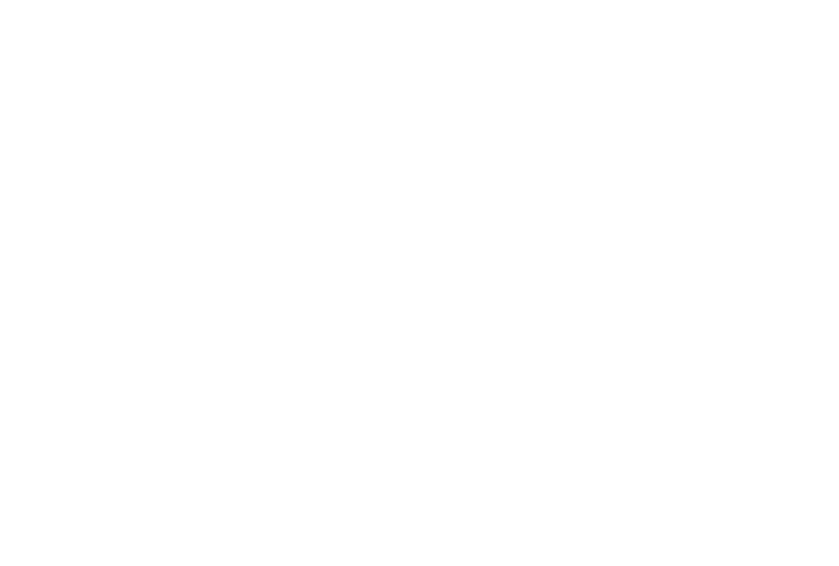
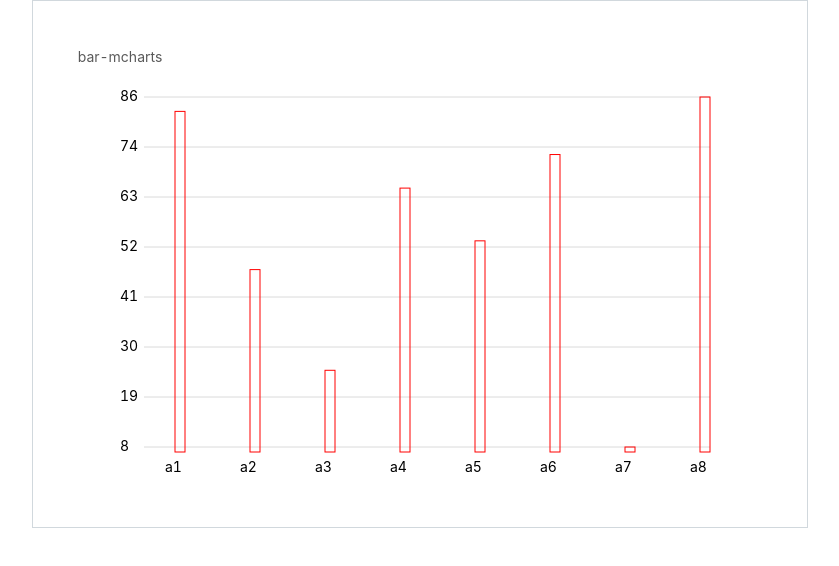
Before and after one commit to ZJBC/mcharts, a website built with webpack: page index.html in a window 1280 px wide. Shown: the whole page, without its empty margins (220-1059 px from the left). Built offline with nearby package versions, Linux system fonts and the light colour scheme.

Commit message:
添加柱状图

```diff
--- a/index.html
+++ b/index.html
@@ -7,7 +7,8 @@
   <body>
     <div id="root">
       <!-- <div id="pie-mcharts" class="container"></div> -->
-      <div id="line-mcharts" class="container"></div>
+      <!-- <div id="line-mcharts" class="container"></div> -->
+      <div id="bar-mcharts" class="container"></div>
     </div>
   </body>
 </html>
--- a/index.js
+++ b/index.js
@@ -1,5 +1,6 @@
 import Pie  from './src/charts/pie'
 import Line  from './src/charts/line'
+import Bar  from './src/charts/bar'
 import './src/css/index.css'
 export default class Mcharts {
   constructor(args) {
@@ -12,61 +13,65 @@ export default class Mcharts {
       case 'pie': {
         return new Pie(args)
       }
+      case 'bar': {
+        return new Bar(args)
+      }
       default:
         break
     }
   }
 }
-// new Mcharts({
-//   container: document.getElementById('line-mcharts'),
-//   title: 'line-mcharts',
-//   data: {
-//     labels: ["a1", "a2","a3","a4","a5","a6","a7","a8"],
-//     // labels: ["12am-3am", "3am-6am"],
-//     datasets: [
-//       {
-//         title: "line1111",
-//         values: [80, 47,26,64,53,71,10,83]
-//       },
-//       {
-//         title: "line1111",
-//         values: [47, 27,96,84,35,17,110,54]
-//       },
-//       {
-//         title: "line1111",
-//         values: [90, 27,66,84,75,17,64,63]
-//       },
-//       // {
-//       //   title: "line1111",
-//       //   values: [78, 27,46,84,35,17,34,63]
-//       // },
-//       // {
-//       //   title: "line1111",
-//       //   values: [34, 27,96,84,35,17,110,65]
-//       // },
-//       // {
-//       //   title: "line1111",
-//       //   values: [63, 27,96,84,35,17,67,76]
-//       // },
-//       // {
-//       //   title: "line1111",
-//       //   values: [86, 27,96,56,54,17,110,78]
-//       // },
-//       // {
-//       //   title: "line1111",
-//       //   values: [90, 83,96,84,12,17,110,90]
-//       // },
-//       // {
-//       //   title: "line1111",
-//       //   values: [47, 27,91,86,37,17,110,84]
-//       // }
-//     ]
-//   },
-//   width: 800,
-//   type: 'line',
-//   colors: [ 'red', '#000', '#7cd6fd']
+new Mcharts({
+  container: document.getElementById('bar-mcharts'),
+  title: 'bar-mcharts',
+  data: {
+    labels: ["a1", "a2","a3","a4","a5","a6","a7","a8"],
+    // labels: ["12am-3am", "3am-6am"],
+    datasets: [
+      {
+        title: "line1111",
+        values: [80, 47,26,64,53,71,10,83]
+      }
+      // ,
+      // {
+      //   title: "line1111",
+      //   values: [47, 27,96,84,35,17,110,54]
+      // },
+      // {
+      //   title: "line1111",
+      //   values: [90, 27,66,84,75,17,64,63]
+      // },
+      // {
+      //   title: "line1111",
+      //   values: [78, 27,46,84,35,17,34,63]
+      // },
+      // {
+      //   title: "line1111",
+      //   values: [34, 27,96,84,35,17,110,65]
+      // },
+      // {
+      //   title: "line1111",
+      //   values: [63, 27,96,84,35,17,67,76]
+      // },
+      // {
+      //   title: "line1111",
+      //   values: [86, 27,96,56,54,17,110,78]
+      // },
+      // {
+      //   title: "line1111",
+      //   values: [90, 83,96,84,12,17,110,90]
+      // },
+      // {
+      //   title: "line1111",
+      //   values: [47, 27,91,86,37,17,110,84]
+      // }
+    ]
+  },
+  width: 600,
+  type: 'bar',
+  colors: [ 'red']
 
-//   // type: 'pie',
-//   // colors: [ 'red', '#000', '#7cd6fd', '#000', 'red', '#7cd6fd', '#ccc', 'blue'],
-//   // radius: 80
-// })
+  // type: 'line',
+  // colors: [ 'red', '#000', '#7cd6fd', '#000', 'red', '#7cd6fd', '#ccc', 'blue'],
+  // radius: 80
+})
--- a/src/charts/AxisCharts.js
+++ b/src/charts/AxisCharts.js
@@ -17,11 +17,17 @@ class AxisCharts extends baseCharts {
     this.yPositons = []
     this.xPosInterval = 0
     this.allVal = []
+
+
+
     this.renderAxis()
   }
   renderAxis() {
     this.initAxisY()  // 创建Y
-    this.initAxisX()   // 创建X
+    this.initAxisX()  // 创建X
+  }
+  initAxisXText() {
+
   }
   // 创建X
   initAxisX() {
@@ -41,8 +47,7 @@ class AxisCharts extends baseCharts {
     let rect = util.clientRect(containertem)
     let xTextDiff = 4
     const {height} = rect
-    const xLine = util.drawX(height-10, xDiff, xTextDiff, xTextValue)
-
+    const xLine = util.drawX(height-10, xDiff, xTextDiff, xTextValue,  this.type)  // 创建line  x
     containertem.appendChild(xLine)
   }
   createAxisX() {
@@ -61,7 +66,6 @@ class AxisCharts extends baseCharts {
     const yPosInterval = this.chartsHeight / this.diffLen
     yVal.map((value, index) => {
       const yDiff = this.chartsHeight - (yPosInterval * index)-25
-      // this.yPositons = []
       this.yPositons.push(yDiff)
       this.drawYAxis(value, yDiff)
     })
@@ -94,7 +98,6 @@ class AxisCharts extends baseCharts {
     for (let i = 0; i < this.diffLen; i++) {
       const firstValue = middle - interval * 3
       const value = firstValue + (interval * i)
-      // const value = interval+allVal[i]
       yAxisValues.push(Math.floor(value)-5)
     }
     return yAxisValues.sort(function(a,b){
--- /dev/null
+++ b/src/charts/bar.js
@@ -0,0 +1,71 @@
+/**
+ * 柱状图 bar
+ *
+
+ */
+import AxisCharts from './AxisCharts'
+import Tooltip from '../component/toolTip'
+import util from '../util'
+class Bar extends AxisCharts {
+  constructor(arg) {
+    super(arg)
+    this.yPositionsToolTip = []
+    // this.tooltip = new Tooltip() // 提示拿过来
+    this.init()
+  }
+  init() {
+    this.getBarrect()  // 新建bar
+
+  }
+  getBarrect() {
+    // 根绝数据创建g
+    const {configData} = this
+    const {colors} = this.config
+    let gLine = util.createSVG({
+      "stroke-opacity": "1",
+    },'g')
+    const {containertem} = this
+    let createPath = configData.map((item, index)=> {
+      return this.getBarPath(item.values, colors[index])
+    })[0]
+    createPath.forEach(element => {
+      gLine.appendChild(element)
+    })
+
+    containertem.appendChild(gLine)
+  }
+  getBarPath(values,colors) {
+    const yPositions = this.getYPosition(values)
+    let yPositionsitem = yPositions.concat()
+    yPositionsitem.reverse()
+    this.yPositionsToolTip.push(yPositions)
+    let lineList = yPositionsitem.map((yval, index) => {
+      let translatew  = this.xPositons[index]
+
+      let createPath = util.createSVG({
+        "x":0,
+        "y":yval,
+        "height": this.chartsHeight-yval-20,
+        "width":10,
+        "stroke-width":1,
+        "style":`stroke:${colors}; fill: none;`,
+        "transform": `translate(${translatew}, 0)`,
+      },'rect')
+      return createPath
+    })
+    return lineList
+  }
+  getYPosition(values) {
+    console.log("L:L:L:L:L", values)
+    const maxYValue = Math.max(...values)
+    const minYValue = Math.min(...values)
+    const maxYPosition = Math.max(...this.yPositons)
+    const minYPosition = Math.min(...this.yPositons)
+    const yInterval = (maxYPosition - minYPosition) / (maxYValue - minYValue)
+    return values.map((value) => {
+      return minYPosition + ((maxYValue - value) * yInterval)
+    })
+  }
+}
+
+export default Bar
--- a/src/charts/baseCharts.js
+++ b/src/charts/baseCharts.js
@@ -17,26 +17,22 @@ class baseCharts {
     this.mchartsContainer = null
     this.raduis = radius >400? 180: radius
     this.initBaseContainer(container)
-    // this.resize()
   }
   initBaseContainer(container) {
     const containerHtml = `
     <div class="chart-container" id="line-mchartss">
       <div class="mcharts-container-chartstitle">${this.chartsTitle}</div>
-      <div class="mcharts-container-charts" id="aa"></div>
+      <div class="mcharts-container-charts" id="mcharts-container-charts"></div>
     </div>`
     container.innerHTML = containerHtml  // 设置外层容器
     this.mchartsContainer = container.querySelector('.mcharts-container-charts')
 
-    if(this.type === 'line') {
+    if(this.type === 'line' || this.type === 'bar') {
       this.createElement()
     }
   }
   createElement() {
-
-    let dom = document.getElementById('line-mchartss')
-    let doms = document.getElementById('line-mcharts')
-    let domaa = document.getElementById('aa')
+    let domaa = document.getElementById('mcharts-container-charts')
     let domsvg = document.getElementById('svg')
     if(domsvg) {
       domaa.removeChild(domsvg)
--- a/src/charts/line.js
+++ b/src/charts/line.js
@@ -121,7 +121,8 @@ class Line extends AxisCharts  {
 
        let createCircleg = this.getCircleG()
        this.getCircle(item.values, colors[index], createCircleg, gLine)
-
+       console.log("{}{}{}{}{}", gLine)
+       console.log("P{OPPKIHBVVUIHJOIUYVCVHJKL<MKJBHGFCVHBJK", createPath)
        gLine.appendChild(createPath)
        containertem.appendChild(gLine)  // 连线
     })
@@ -162,6 +163,7 @@ class Line extends AxisCharts  {
     yPositionsitem.reverse()
     this.yPositionsToolTip.push(yPositions)
     yPositionsitem.map((yval, index) => {
+      console.log("************************", yval)
       let createCircle = util.createSVG({
         "fill":`${colors}`,
         "cx": `${this.xPositons[index]}`,
--- a/src/util/index.js
+++ b/src/util/index.js
@@ -54,25 +54,28 @@ const drawY = (x1, x2, yDiff, yTextDiff, yTextValue) => {
   drawYg.appendChild(drawYtest)
   return drawYg
 }
-const drawX = (y2, xDiff, xTextDiff, xTextValue) => {
-  let drawXline = createSVG({
-    x1: 0,
-    x2: 0,
-    y1: 0,
-    y2: y2,
-    "stroke-width": 1,
-    "stroke": "#dadada",
-  },"line")
+const drawX = (y2, xDiff, xTextDiff, xTextValue, type) => {
   let drawXg = createSVG({
     "stroke-opacity": 1,
     "transform": `translate(${xDiff}, 0)`
   },"g")
+  if(type === 'line') {
+    let drawXline = createSVG({
+      x1: 0,
+      x2: 0,
+      y1: 0,
+      y2: y2,
+      "stroke-width": 1,
+      "stroke": "#dadada",
+    },"line")
+    drawXg.appendChild(drawXline)
+  }
   let drawXtest = createSVG({
     x:-10,
     y:y2+10,
     text: xTextValue
   }, 'text')
-  drawXg.appendChild(drawXline)
+
   drawXg.appendChild(drawXtest)
   return drawXg
 }
@@ -120,6 +123,20 @@ const mchartsThrottle = function(func, delay) {
     }
   }
 }
+const drawXBarText = (y2, xDiff, xTextValue) => {
+  let drawXg = createSVG({
+    "stroke-opacity": 1,
+    "transform": `translate(${xDiff}, 0)`
+  },"g")
+  let drawXtest = createSVG({
+    x:-10,
+    y:y2+10,
+    text: xTextValue
+  }, 'text')
+  drawXg.appendChild(drawXtest)
+  return drawXg
+}
+
 
 module.exports = {
   clientRect,
@@ -130,4 +147,5 @@ module.exports = {
   createSVG,  // 创建Svg
   drawY, // 画Y轴
   drawX, // 画X轴
+  drawXBarText, // 画X轴柱状图drawXBarText
 }
```
